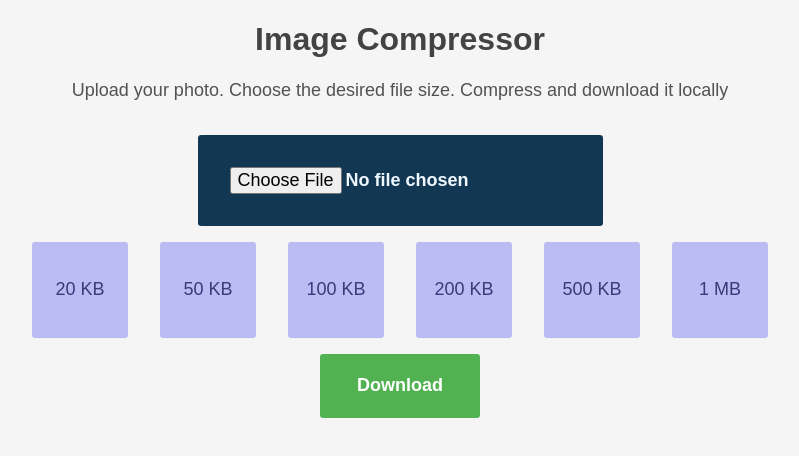
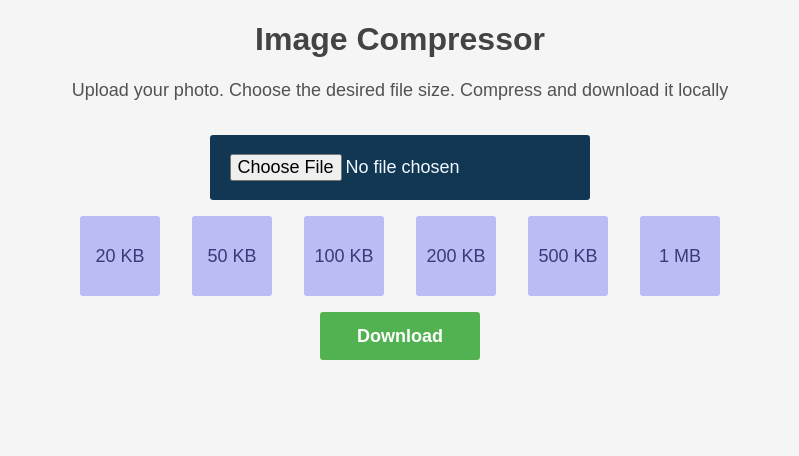
Before and after one commit to jitunayak/photo-comp, a React (Create React App) app: page / in a window 1280 px wide. Shown: the top 456 px of the page, without its empty margins (240-1039 px from the left). Built offline with nearby package versions, Linux system fonts and the light colour scheme.

Commit message:
ui view point changes

```diff
--- a/public/index.html
+++ b/public/index.html
@@ -3,7 +3,7 @@
   <head>
     <meta charset="utf-8" />
     <link rel="icon" href="%PUBLIC_URL%/favicon.ico" />
-    <meta name="viewport" content="width=device-width, initial-scale=1" />
+    <meta name="viewport" content="width=device-width, initial-scale=0.8" />
     <meta name="theme-color" content="#000000" />
     <meta
       name="description"
--- a/src/App.css
+++ b/src/App.css
@@ -31,7 +31,7 @@
   font-size: large;
   font-weight: 600;
   border-radius: 0.2rem;
-  height: 4rem;
+  height: 3rem;
   width: 10rem;
   border-style: solid;
   border-width: 0ch;
@@ -50,8 +50,8 @@
   font-size: large;
   font-weight: 500;
   border-radius: 0.2rem;
-  height: 6rem;
-  width: 6rem;
+  height: 5rem;
+  width: 5rem;
   border-style: solid;
   border-width: 0ch;
   margin: 1rem;
@@ -73,12 +73,12 @@
 .input-box {
   color: aliceblue;
   background-color: rgb(18, 55, 83);
-  padding: 2rem;
+  padding: 1.2rem;
   border-radius: 0.2rem;
   cursor: pointer;
   margin-top: 1rem;
   font-size: large;
-  font-weight: 600;
+  font-weight: 500;
 }
 
 .description{
@@ -87,6 +87,5 @@
 }
 
 .visitor-counter{
-
-  margin: 10rem;
+  margin: 6rem;
 }
```
